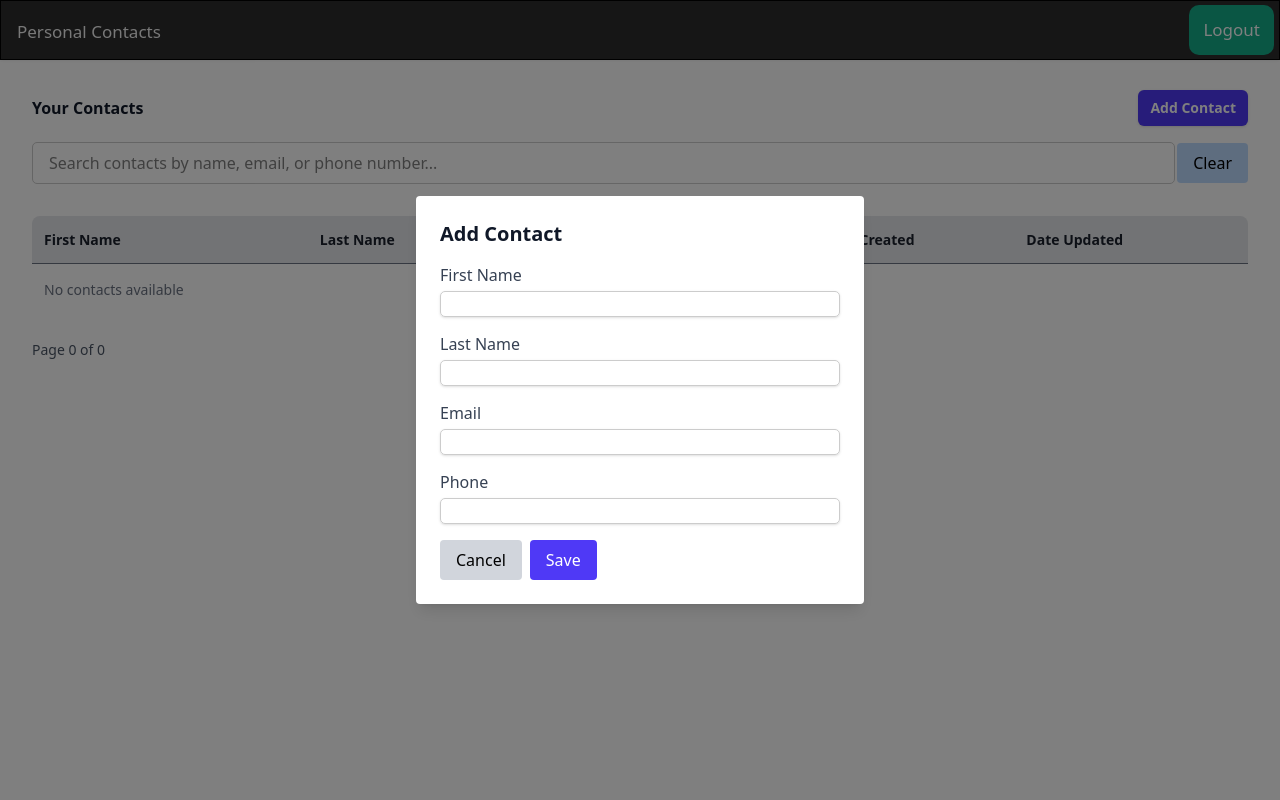
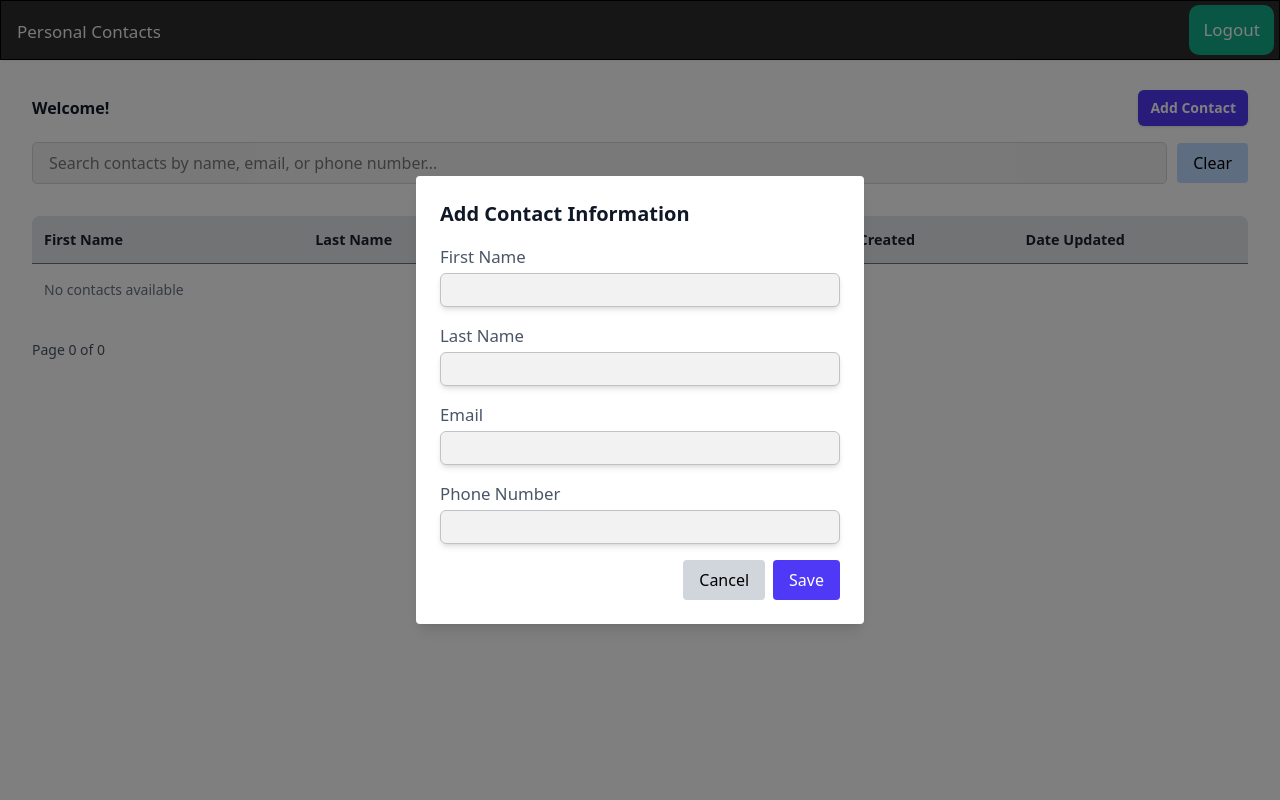
Before and after one commit to ilfranco/lamp-stack-group-15, a PHP site: page /contacts in a window 1280 px wide, after a click on "Add Contact". Run offline with PHP 8.4, Linux system fonts and the light colour scheme; a user stored in the database is signed in; data that the repository does not hold is empty.

Commit message:
Additional changes to main page

```diff
--- a/application/contacts/index.php
+++ b/application/contacts/index.php
@@ -21,14 +21,14 @@
   <div class="px-4 sm:px-6 lg:px-8">
     <div class="sm:flex sm:items-center">
       <div class="sm:flex-auto">
-        <h1 class="text-base font-semibold text-gray-900 dark:text-white">Your Contacts</h1>
+        <h1 class="text-base font-semibold text-gray-900 dark:text-white">Welcome!</h1>
       </div>
       <div class="mt-4 sm:ml-16 sm:mt-0 sm:flex-none">
-        <button onclick="open_add_contact_form()" type="button" id ="add-contact" class="block rounded-md bg-indigo-600 px-3 py-2 text-center text-sm font-semibold text-white shadow-sm hover:bg-indigo-500 focus-visible:outline focus-visible:outline-2 focus-visible:outline-offset-2 focus-visible:outline-indigo-600 dark:bg-indigo-500 dark:hover:bg-indigo-400 dark:focus-visible:outline-indigo-500">Add Contact</button>
+        <button onclick="open_add_contact_form()" type="button" id ="add-contact" class="block cursor-pointer rounded-md bg-indigo-600 px-3 py-2 text-center text-sm font-semibold text-white shadow-sm hover:bg-indigo-500 focus-visible:outline focus-visible:outline-2 focus-visible:outline-offset-2 focus-visible:outline-indigo-600 dark:bg-indigo-500 dark:hover:bg-indigo-400 dark:focus-visible:outline-indigo-500">Add Contact</button>
       </div>
     </div>
 
-    <div class="search-wrapper flex items-center">
+    <div class="search-wrapper flex space-x-2 items-center">
       <input type="search" id="search" placeholder="Search contacts by name, email, or phone number..." class="mb-4 px-4 py-2 border rounded w-full">
       <button id="clear-search" class="mb-4 px-4 py-2 bg-blue-200 hover:bg-blue-300 rounded cursor-pointer">Clear</button>
     </div>
@@ -70,7 +70,7 @@
 
   <div id="edit-modal" class="fixed inset-0 bg-black/50 flex items-center justify-center hidden">
     <div class="bg-white dark:bg-gray-800 p-6 rounded shadow-lg w-full max-w-md">
-      <h2 class="text-xl font-bold mb-4 text-gray-900 dark:text-white">Edit Contact</h2>
+      <h2 class="text-xl font-bold mb-4 text-gray-900 dark:text-white">Edit Contact Information</h2>
       <form id="edit-form">
         <input type="hidden" id="edit-id" />
         <div class="mb-4">
@@ -89,7 +89,7 @@
           <span id="error-email" class="edit-error"></span>
         </div>
         <div class="mb-4">
-          <label for="edit-phone" class="edit-label dark:text-gray-300">Phone</label>
+          <label for="edit-phone" class="edit-label dark:text-gray-300">Phone Number</label>
           <input type="phone" id="edit-phone" class="edit-input shadow-md" />
           <span id="error-phone" class="edit-error"></span>
         </div>
@@ -106,30 +106,30 @@
 
   <div id="add-contact-modal" class="fixed inset-0 bg-black/50 flex items-center justify-center hidden">
     <div class="bg-white dark:bg-gray-800 p-6 rounded shadow-lg w-full max-w-md">
-      <h2 class="text-xl font-bold mb-4 text-gray-900 dark:text-white">Add Contact</h2>
+      <h2 class="text-xl font-bold mb-4 text-gray-900 dark:text-white">Add Contact Information</h2>
       <form id="add_contact_form">
         <input type="hidden" id="edit-id" />
         <div class="mb-4">
-          <label for="first_name" class="block text-sm font-medium text-gray-700 dark:text-gray-300">First Name</label>
-          <input type="text" id="first_name" class="mt-1 block w-full border-gray-300 rounded-md shadow-sm" name="first_name"/>
-          <span id="error-first-name-add" class="text-right text-xs text-red-600 min-h-[1rem]"></span>
+          <label for="first_name" class="edit-label dark:text-gray-300">First Name</label>
+          <input type="text" id="first_name" class="edit-input shadow-md" name="first_name"/>
+          <span id="error-first-name-add" class="edit-error"></span>
         </div>
         <div class="mb-4">
-          <label for="last_name" class="block text-sm font-medium text-gray-700 dark:text-gray-300">Last Name</label>
-          <input type="text" id="last_name" class="mt-1 block w-full border-gray-300 rounded-md shadow-sm" name="last_name"/>
-          <span id="error-last-name-add" class="text-right text-xs text-red-600 min-h-[1rem]"></span>
+          <label for="last_name" class="edit-label dark:text-gray-300">Last Name</label>
+          <input type="text" id="last_name" class="edit-input shadow-md" name="last_name"/>
+          <span id="error-last-name-add" class="edit-error"></span>
         </div>
         <div class="mb-4">
-          <label for="email" class="block text-sm font-medium text-gray-700 dark:text-gray-300">Email</label>
-          <input type="email" id="email" class="mt-1 block w-full border-gray-300 rounded-md shadow-sm" name="email" type="email"/>
-          <span id="error-email-add" class="text-right text-xs text-red-600 min-h-[1rem]"></span>
+          <label for="email" class="edit-label dark:text-gray-300">Email</label>
+          <input type="email" id="email" class="edit-input shadow-md" name="email" type="email"/>
+          <span id="error-email-add" class="edit-error"></span>
         </div>
         <div class="mb-4">
-          <label for="phone" class="block text-sm font-medium text-gray-700 dark:text-gray-300">Phone</label>
-          <input type="text" id="phone" class="mt-1 block w-full border-gray-300 rounded-md shadow-sm" type="tel" maxlength=10 name="phone"/>
-          <span id="error-phone-add" class="text-right text-xs text-red-600 min-h-[1rem]"></span>
+          <label for="phone" class="edit-label dark:text-gray-300">Phone Number</label>
+          <input type="text" id="phone" class="edit-input shadow-md" type="tel" maxlength=10 name="phone"/>
+          <span id="error-phone-add" class="edit-error"></span>
         </div>
-        <div class="flex justify-between">
+        <div class="flex justify-end">
           <div class="flex space-x-2">
             <button onclick="open_add_contact_form()" type="button" id="cancel-add" class="px-4 py-2 bg-gray-300 dark:bg-gray-600 rounded cursor-pointer">Cancel</button>
             <button id="add_contact" type="submit" class="px-4 py-2 bg-indigo-600 text-white rounded cursor-pointer">Save</button>
@@ -296,7 +296,7 @@
         document.getElementById("error-email-add").removeAttribute("hidden");
     }
     if(!data.phone){
-        document.getElementById("error-phone-add").textContent = "Please enter your contact's phone.";
+        document.getElementById("error-phone-add").textContent = "Please enter your contact's phone number.";
         document.getElementById("error-phone-add").removeAttribute("hidden");
     }
 
--- a/application/contacts/read/get_page.js
+++ b/application/contacts/read/get_page.js
@@ -98,8 +98,8 @@ function renderContactTable(response){
         tableBody += '<td class="whitespace-nowrap px-3 py-4 text-sm text-gray-500 dark:text-gray-400">' + contact.email + '</td>';
         tableBody += '<td class="whitespace-nowrap px-3 py-4 text-sm text-gray-500 dark:text-gray-400">' + formatPhoneNumber(contact.phone) + '</td>';
         tableBody += '<td class="whitespace-nowrap px-3 py-4 text-sm text-gray-500 dark:text-gray-400">' + contact.created_at + '</td>';
-        tableBody += '<td class="whitespace-nowrap px-3 py-4 text-sm text-gray-500 dark:text-gray-400">' + contact.updated_at + '</td>';
-        tableBody += '<td class="whitespace-nowrap py-4 pl-3 pr-4 text-align:left text-sm font-medium sm:pr-0">';
+        tableBody += '<td class="whitespace-nowrap px-2 py-4 text-sm text-gray-500 dark:text-gray-400">' + contact.updated_at + '</td>';
+        tableBody += '<td class="whitespace-nowrap py-4 pl-0 pr-4 text-align:left text-sm font-medium sm:pr-0">';
         tableBody += '<a href="#" class="edit-btn text-indigo-600 hover:text-indigo-900 dark:text-indigo-400 dark:hover:text-indigo-300" data-id="' + contact.id + '">Edit<span class="sr-only">' + contact.first_name + contact.last_name + '</span></a>';
         tableBody += '</td>'
         tableBody += '</tr>';
--- a/application/contacts/styles.css
+++ b/application/contacts/styles.css
@@ -54,6 +54,7 @@ main{
 .btn-logout:hover {
     background-color: #1b9c6b;
     color: white;
+    cursor: pointer;
 }
 
 /*Search bar styles*/
@@ -67,12 +68,18 @@ main{
 
 input{
     font-size: 1rem;
-    border: 1px solid #ccc;
+    background-color: #f2f2f2;
+    border: 1px solid #d2d6dd;
     border-radius: 5px;
 }
 
 input:hover{
     border: 1px solid #000000;
+    background-color: #ffffff;
+}
+
+input:focus{
+    background-color: #ffffff;
 }
 
 label{
@@ -86,7 +93,7 @@ label{
     padding-top: 0.875rem;
     padding-bottom: 0.875rem;
     text-align: left;
-    font-size: 0.875rem;
+    font-size: 0.9rem;
     font-weight: 600;
     color: #1a202c;
 }
@@ -98,6 +105,7 @@ label{
     padding-top: 0.5rem;
     padding-bottom: 0.5rem;
     border-radius: 0.25rem;
+    cursor: pointer;
 }
 
 .pagination-buttons:disabled {
@@ -122,6 +130,7 @@ label{
     border-width: 1px;
     padding-top: 0.25rem;
     padding-bottom: 0.25rem;
+    padding-left: 0.5rem;
     border-radius: 0.375rem;
 }
 
```
